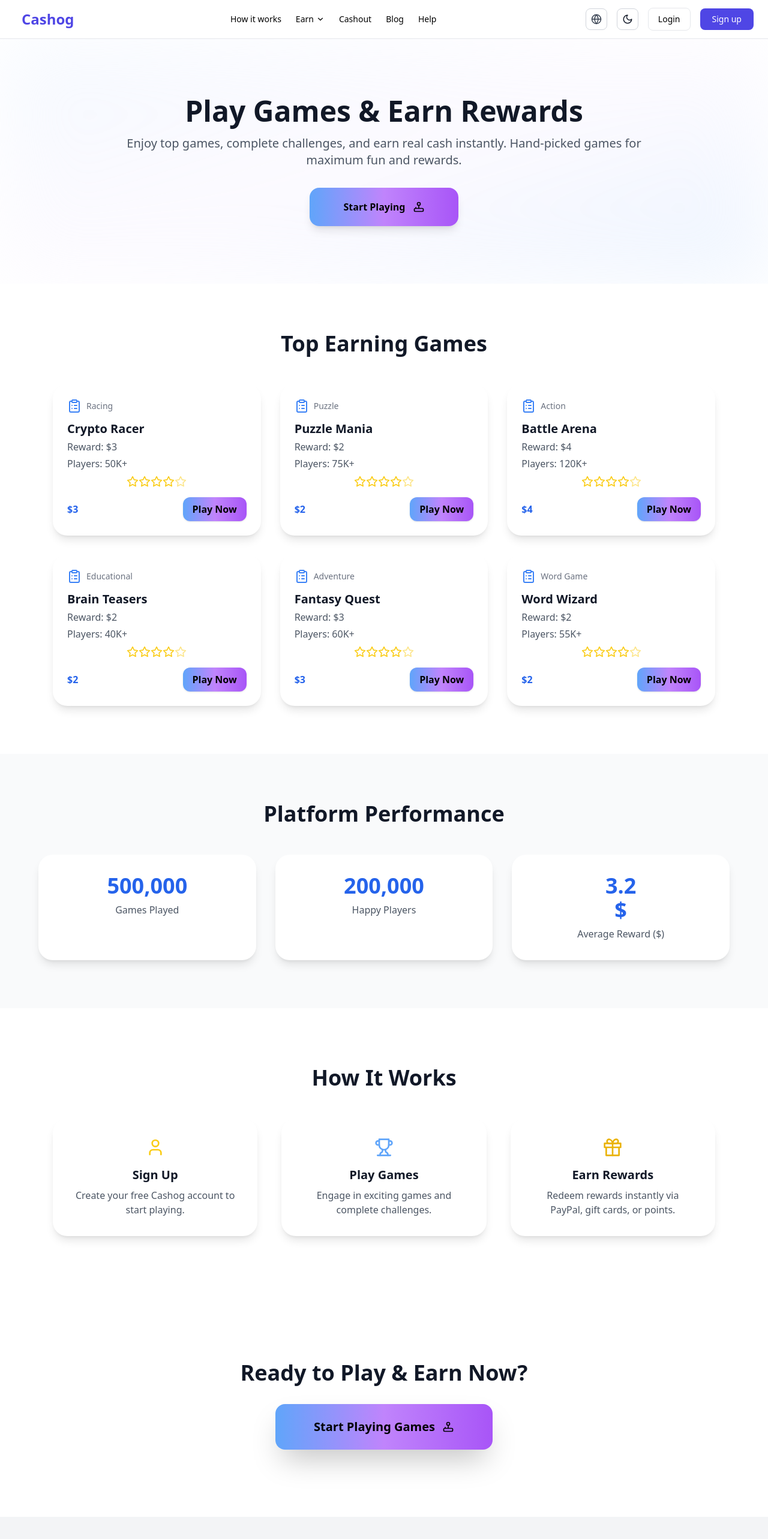
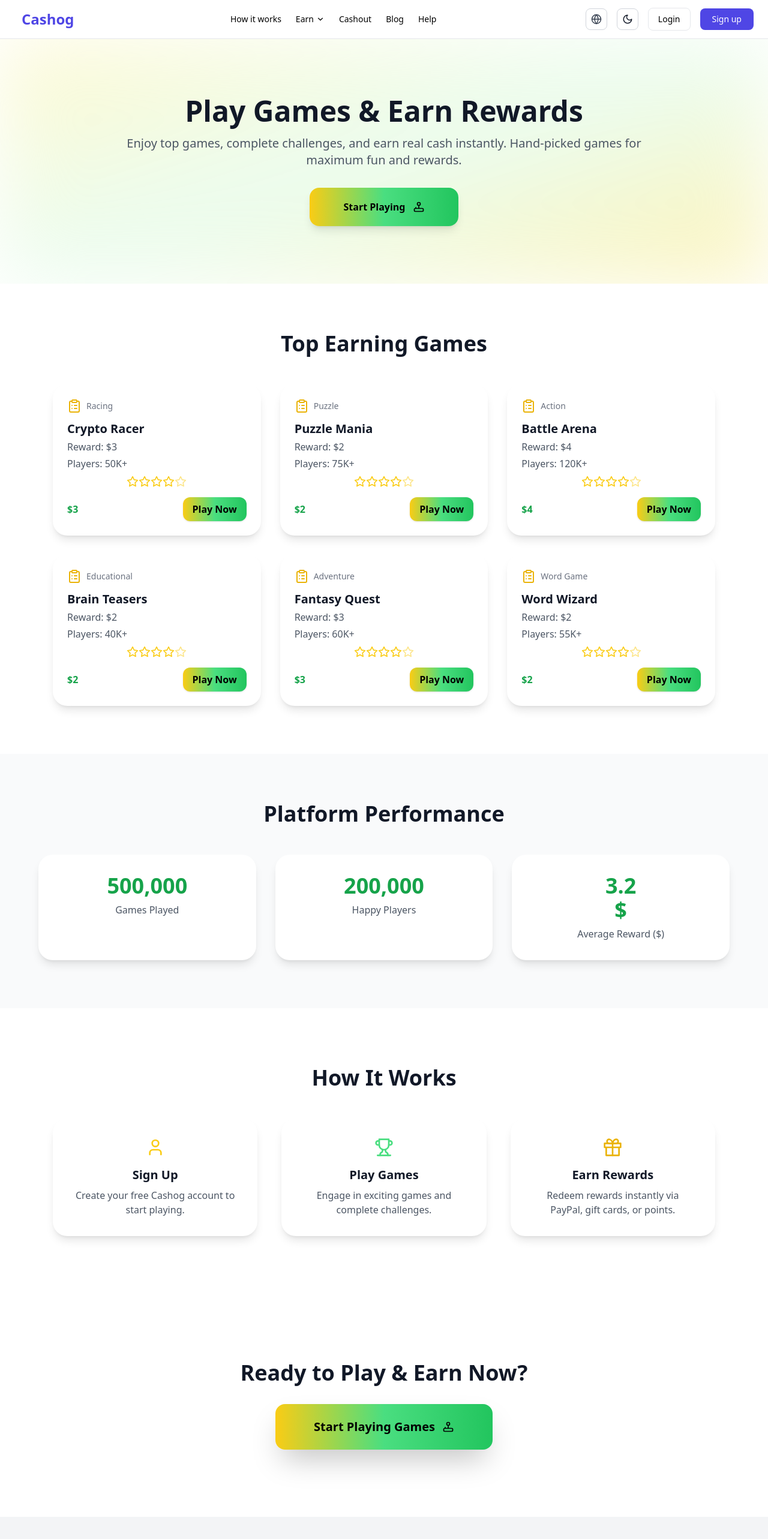
Before and after one commit to tool63/cashin, a Next.js app: page /play-games in a window 1280 px wide. Shown: the top 2566 px of the page at 60% size. Built offline with nearby package versions, Linux system fonts and the light colour scheme.

Commit message:
Update page.tsx

```diff
--- a/app/(site)/play-games/page.tsx
+++ b/app/(site)/play-games/page.tsx
@@ -99,7 +99,7 @@ export default function PlayGamesPage() {
 
         {/* ================= HERO ================= */}
         <section className="relative py-24 px-6 text-center overflow-hidden">
-          <div className="absolute inset-0 bg-gradient-to-br from-blue-100/30 via-purple-100/20 to-blue-200/30 dark:from-blue-900/20 dark:via-purple-900/10 dark:to-blue-800/20 blur-3xl" />
+          <div className="absolute inset-0 bg-gradient-to-br from-yellow-200/40 via-green-200/30 to-yellow-300/40 dark:from-yellow-900/20 dark:via-green-900/10 dark:to-yellow-800/20 blur-3xl" />
 
           <motion.div
             className="relative max-w-4xl mx-auto"
@@ -115,7 +115,7 @@ export default function PlayGamesPage() {
             </p>
             <motion.a
               href="/signup"
-              className="inline-flex items-center gap-3 bg-gradient-to-r from-blue-400 via-purple-400 to-purple-500 text-black px-14 py-5 rounded-2xl font-bold shadow-lg hover:scale-105 transition-transform duration-300 cta-observer"
+              className="inline-flex items-center gap-3 bg-gradient-to-r from-yellow-400 via-green-400 to-green-500 text-black px-14 py-5 rounded-2xl font-bold shadow-lg hover:scale-105 transition-transform duration-300 cta-observer"
               whileHover={{ scale: 1.05 }}
               whileTap={{ scale: 0.97 }}
             >
@@ -141,7 +141,7 @@ export default function PlayGamesPage() {
               >
                 <div>
                   <div className="flex items-center gap-2 mb-3">
-                    <ClipboardList className="text-blue-500 w-6 h-6" />
+                    <ClipboardList className="text-yellow-500 w-6 h-6" />
                     <span className="text-sm text-gray-500 dark:text-gray-400">{game.category}</span>
                   </div>
                   <h3 className="text-xl font-semibold mb-1">{game.name}</h3>
@@ -150,10 +150,10 @@ export default function PlayGamesPage() {
                   <StarRating rating={game.rating} />
                 </div>
                 <div className="flex items-center justify-between mt-4">
-                  <span className="text-blue-600 font-bold">{game.reward}</span>
+                  <span className="text-green-600 font-bold">{game.reward}</span>
                   <motion.a
                     href="/signup"
-                    className="px-4 py-2 bg-gradient-to-r from-blue-400 via-purple-400 to-purple-500 text-black rounded-xl font-semibold shadow hover:scale-105 transition-transform duration-300"
+                    className="px-4 py-2 bg-gradient-to-r from-yellow-400 via-green-400 to-green-500 text-black rounded-xl font-semibold shadow hover:scale-105 transition-transform duration-300"
                     whileHover={{ scale: 1.05 }}
                     whileTap={{ scale: 0.97 }}
                   >
@@ -180,7 +180,7 @@ export default function PlayGamesPage() {
                 viewport={{ once: true }}
                 transition={{ duration: 0.5, delay: index * 0.2 }}
               >
-                <h3 className="text-4xl font-extrabold text-blue-600">
+                <h3 className="text-4xl font-extrabold text-green-600">
                   <CountUp end={stat.number} />
                   {stat.label === "Average Reward ($)" && "$"}
                 </h3>
@@ -214,7 +214,7 @@ export default function PlayGamesPage() {
               viewport={{ once: true }}
               transition={{ duration: 0.5, delay: 0.1 }}
             >
-              <Trophy className="w-8 h-8 text-blue-400 mb-4 mx-auto" />
+              <Trophy className="w-8 h-8 text-green-400 mb-4 mx-auto" />
               <h3 className="text-xl font-semibold mb-2">Play Games</h3>
               <p className="text-gray-600 dark:text-gray-400">
                 Engage in exciting games and complete challenges.
@@ -243,7 +243,7 @@ export default function PlayGamesPage() {
           </h2>
           <motion.a
             href="/signup"
-            className="cta-observer inline-flex items-center gap-3 bg-gradient-to-r from-blue-400 via-purple-400 to-purple-500 text-black px-16 py-6 rounded-2xl font-bold shadow-2xl text-xl hover:scale-105 transition-transform duration-300"
+            className="cta-observer inline-flex items-center gap-3 bg-gradient-to-r from-yellow-400 via-green-400 to-green-500 text-black px-16 py-6 rounded-2xl font-bold shadow-2xl text-xl hover:scale-105 transition-transform duration-300"
             initial={{ opacity: 0, y: 20 }}
             animate={{ opacity: 1, y: 0 }}
             transition={{ duration: 0.6 }}
```
